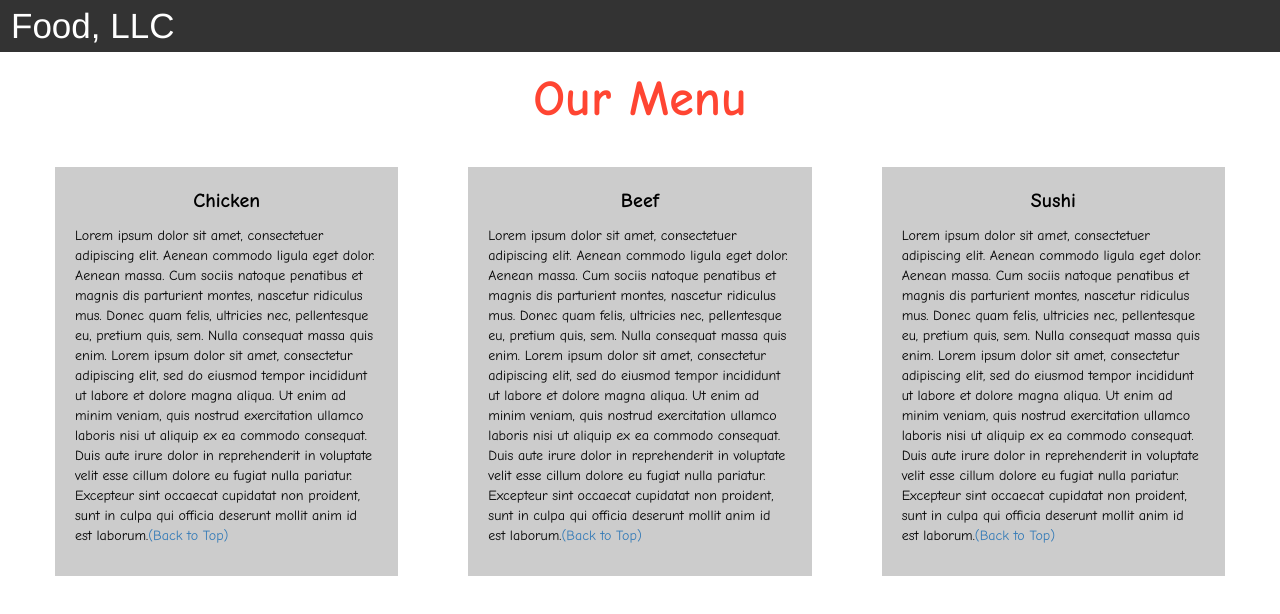
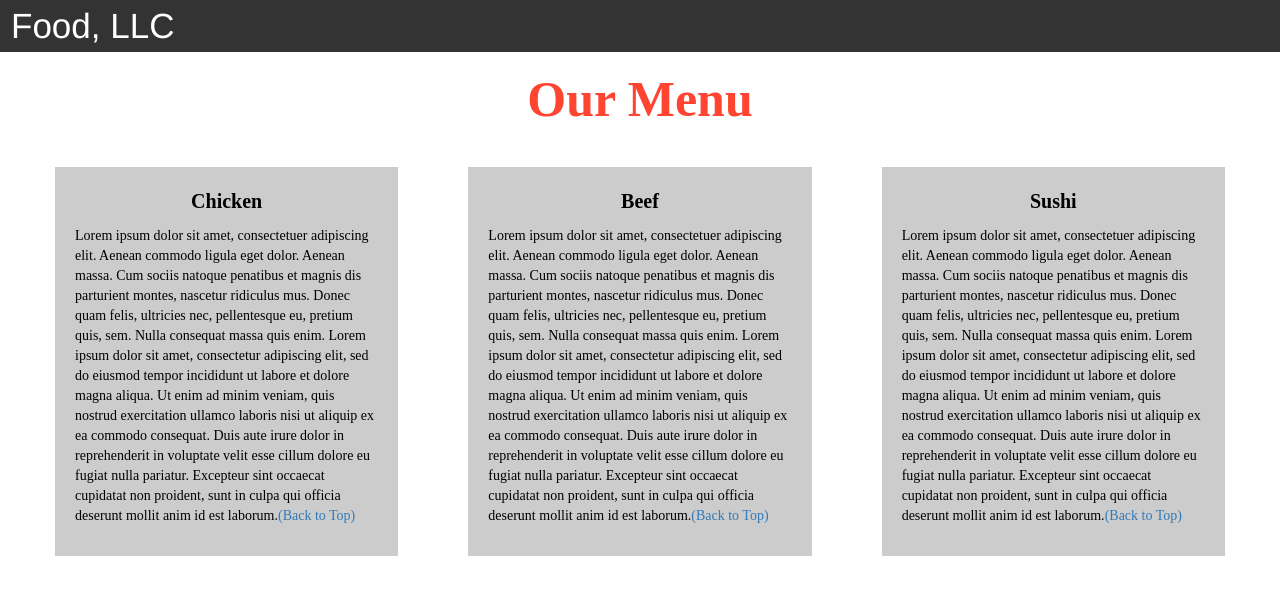
Before and after one commit to Karan-H-2020/Coursera-course, a plain HTML site: page module-3/index.html in a window 1280 px wide. Drawn offline with nearby package versions, Linux system fonts and the light colour scheme.

Commit message:
Update style.css

```diff
--- a/module-3/style.css
+++ b/module-3/style.css
@@ -46,7 +46,7 @@
   text-align: center;
   color: #ff4532;
   font-size: 50px;
-  font-family: "Comic Sans MS", cursive, sans-serif;
+  font-family: "Times New Roman", cursive, serif;
   font-weight: bold;
 }
 
@@ -82,7 +82,7 @@ li{
 	height: auto;
 	color: black;
 	background-color: rgba(0,0,0,0.2);
-	font-family: "Comic Sans MS", cursive, sans-serif;
+	font-family: "Times New Roman", cursive, serif;
 	padding: 20px;
 }
 
```
